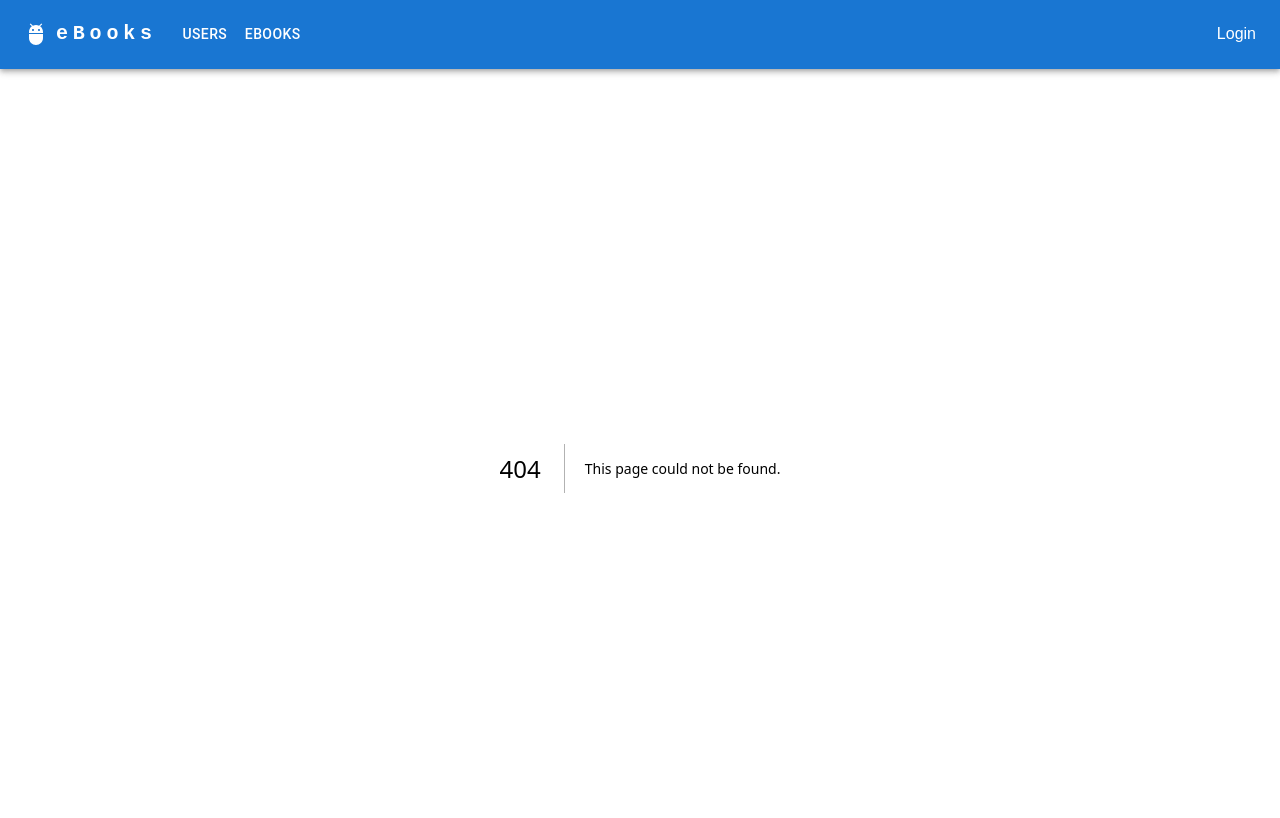
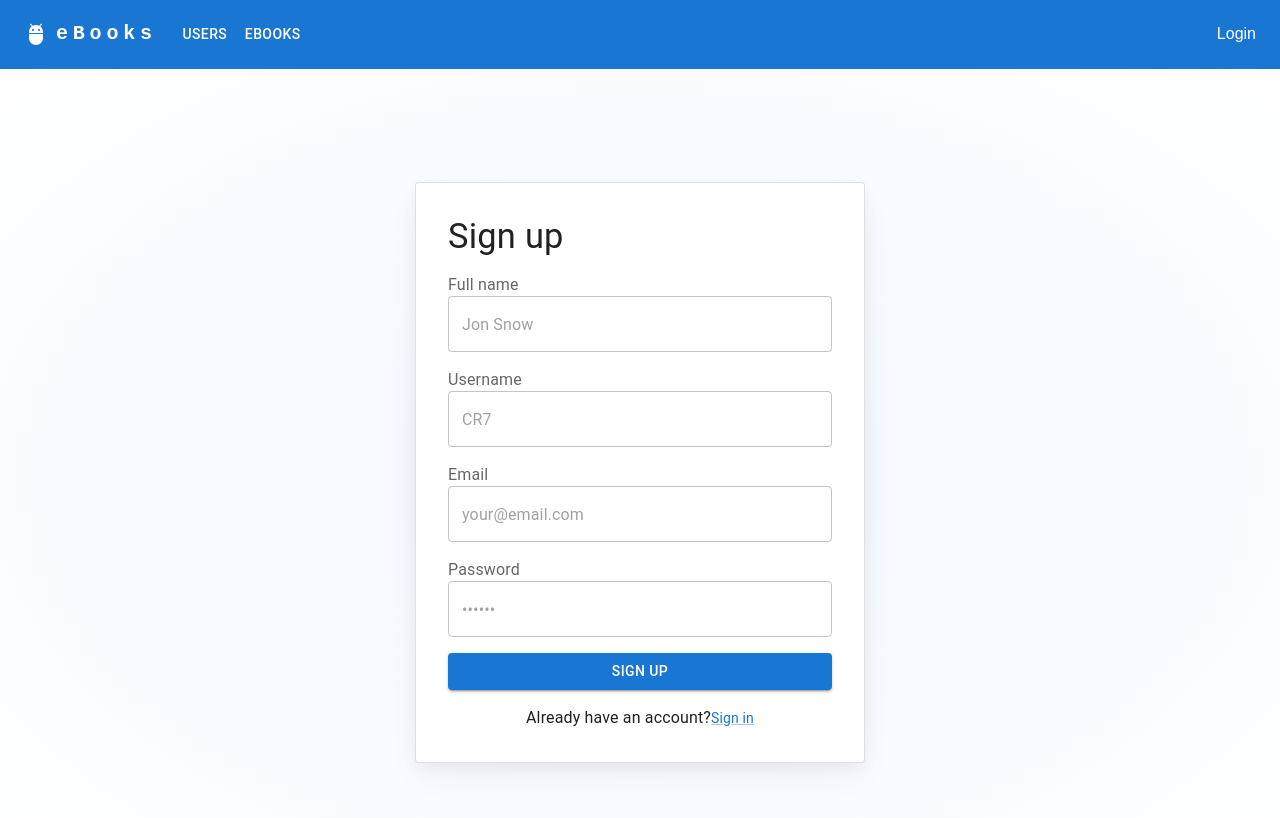
Before and after one commit to CristianaPereira/ebooks-front, a Next.js app: page /users/register in a window 1280 px wide. Before the commit this address had no page. Shown: the top 818 px of the page. Built offline with nearby package versions, Linux system fonts and the light colour scheme.

Commit message:
feat: add register page

```diff
--- /dev/null
+++ b/src/app/users/register/page.tsx
@@ -0,0 +1,116 @@
+"use client"
+import * as React from 'react';
+import { Box, Button, FormLabel, FormControl, Link, TextField, Typography, Stack } from '@mui/material';
+import { Card, SignUpContainer } from './styled';
+
+export default function SignUp() {
+
+  const handleSubmit = (event: React.FormEvent<HTMLFormElement>) => {
+    event.preventDefault();
+    const data = new FormData(event.currentTarget);
+    console.log({
+      name: data.get('name'),
+      lastName: data.get('lastName'),
+      email: data.get('email'),
+      username: data.get('username'),
+      password: data.get('password'),
+    });
+  };
+
+  return (
+    <>
+      <SignUpContainer direction="column" justifyContent="space-between">
+        <Stack
+          sx={{
+            justifyContent: 'center',
+            height: '100dvh',
+            p: 2,
+          }}
+        >
+          <Card variant="outlined">
+            <Typography
+              component="h1"
+              variant="h4"
+              sx={{ width: '100%', fontSize: 'clamp(2rem, 10vw, 2.15rem)' }}
+            >
+              Sign up
+            </Typography>
+            <Box
+              component="form"
+              onSubmit={handleSubmit}
+              sx={{ display: 'flex', flexDirection: 'column', gap: 2 }}
+            >
+              <FormControl>
+                <FormLabel htmlFor="name">Full name</FormLabel>
+                <TextField
+                  autoComplete="name"
+                  name="name"
+                  required
+                  fullWidth
+                  id="name"
+                  placeholder="Jon Snow"
+                />
+              </FormControl>
+              <FormControl>
+                <FormLabel htmlFor="username">Username</FormLabel>
+                <TextField
+                  required
+                  fullWidth
+                  id="username"
+                  placeholder="CR7"
+                  name="username"
+                  autoComplete="username"
+                  variant="outlined"
+                />
+              </FormControl>
+              <FormControl>
+                <FormLabel htmlFor="email">Email</FormLabel>
+                <TextField
+                  required
+                  fullWidth
+                  id="email"
+                  placeholder="your@email.com"
+                  name="email"
+                  autoComplete="email"
+                  variant="outlined"
+                />
+              </FormControl>
+              <FormControl>
+                <FormLabel htmlFor="password">Password</FormLabel>
+                <TextField
+                  required
+                  fullWidth
+                  name="password"
+                  placeholder="••••••"
+                  type="password"
+                  id="password"
+                  autoComplete="new-password"
+                  variant="outlined"
+                />
+              </FormControl>
+              <Button
+                type="submit"
+                fullWidth
+                variant="contained"
+              >
+                Sign up
+              </Button>
+              <Typography sx={{ textAlign: 'center' }}>
+                Already have an account?
+                <span>
+                  <Link
+                    href="/session/login"
+                    variant="body2"
+                    sx={{ alignSelf: 'center' }}
+                  >
+                    Sign in
+                  </Link>
+                </span>
+              </Typography>
+            </Box>
+          </Card>
+        </Stack>
+      </SignUpContainer>
+    </>
+  );
+}
--- /dev/null
+++ b/src/app/users/register/styled.tsx
@@ -0,0 +1,35 @@
+import MuiCard from '@mui/material/Card';
+import Stack from '@mui/material/Stack';
+
+import { styled } from '@mui/material/styles';
+
+export const Card = styled(MuiCard)(({ theme }) => ({
+  display: 'flex',
+  flexDirection: 'column',
+  alignSelf: 'center',
+  width: '100%',
+  padding: theme.spacing(4),
+  gap: theme.spacing(2),
+  margin: 'auto',
+  boxShadow:
+    'hsla(220, 30%, 5%, 0.05) 0px 5px 15px 0px, hsla(220, 25%, 10%, 0.05) 0px 15px 35px -5px',
+  [theme.breakpoints.up('sm')]: {
+    width: '450px',
+  },
+  ...theme.applyStyles('dark', {
+    boxShadow:
+      'hsla(220, 30%, 5%, 0.5) 0px 5px 15px 0px, hsla(220, 25%, 10%, 0.08) 0px 15px 35px -5px',
+  }),
+}));
+
+export const SignUpContainer = styled(Stack)(({ theme }) => ({
+  height: '100%',
+  padding: 4,
+  backgroundImage:
+    'radial-gradient(ellipse at 50% 50%, hsl(210, 100%, 97%), hsl(0, 0%, 100%))',
+  backgroundRepeat: 'no-repeat',
+  ...theme.applyStyles('dark', {
+    backgroundImage:
+      'radial-gradient(at 50% 50%, hsla(210, 100%, 16%, 0.5), hsl(220, 30%, 5%))',
+  }),
+}));
```
